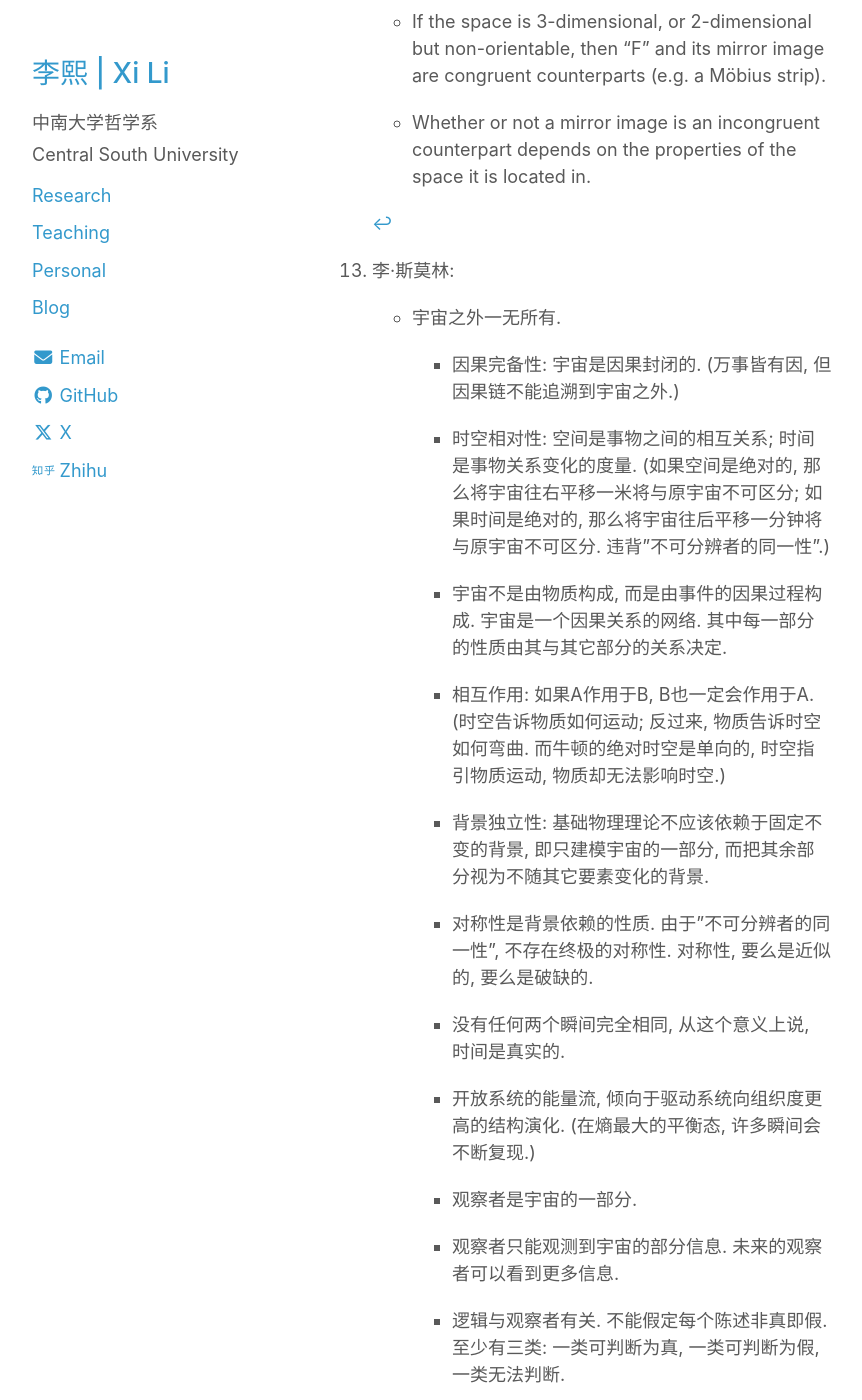
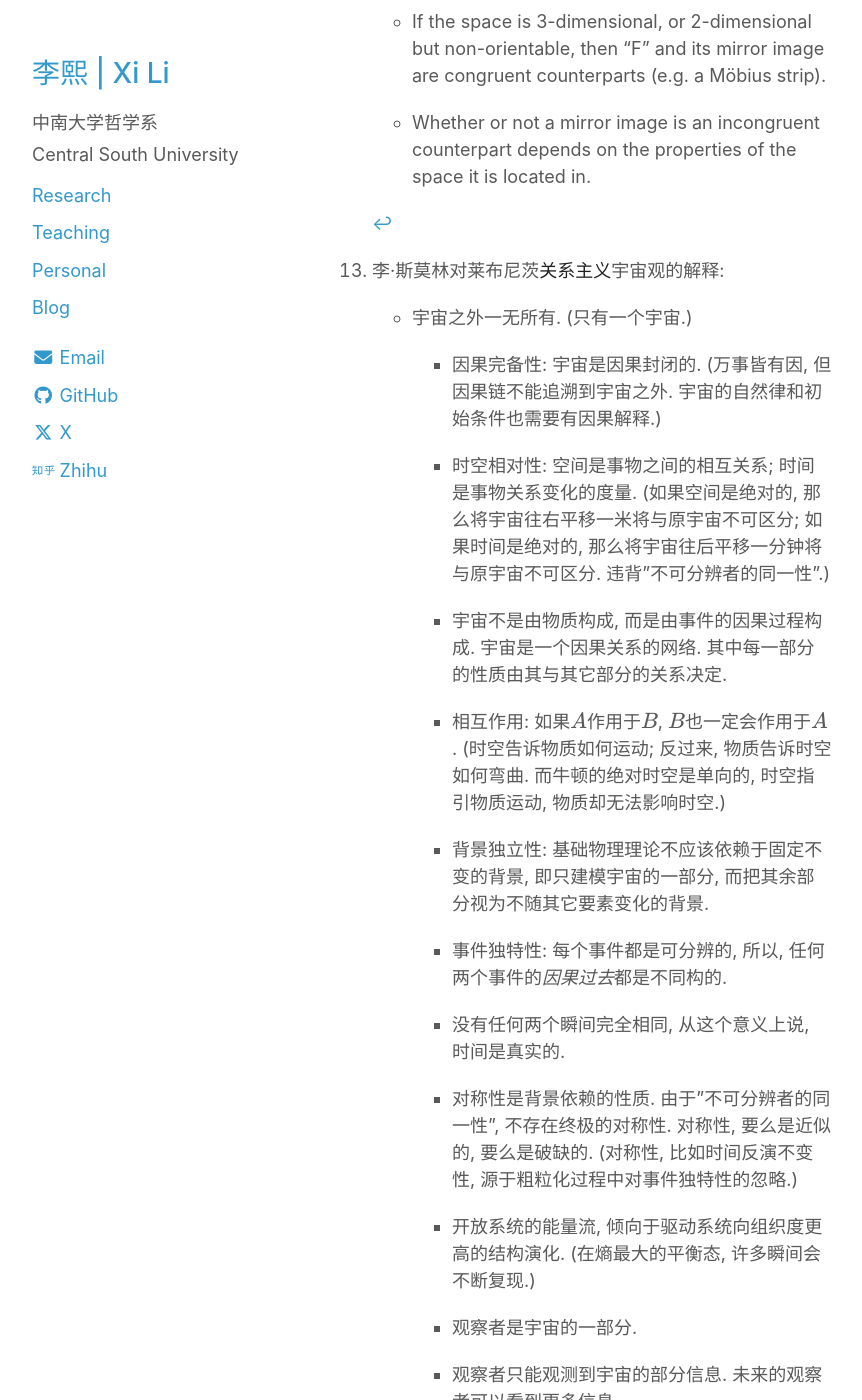
Before and after one commit to rickylixi/rickylixi.github.io, a Jekyll site: the page built from _posts/2025-10-08-leibniz-quotes.md, in a window 1280 px wide and 1400 px high, scrolled down 54663 px. Shown: the whole window, without its empty margins (26-888 px from the left). Built offline with Jekyll 4.4.1, drawn with Linux system fonts in a browser that asks for light colours; comment, search, counter and statistics services are not loaded.

Commit message:
Update 2025-10-08-leibniz-quotes.md

```diff
--- a/_posts/2025-10-08-leibniz-quotes.md
+++ b/_posts/2025-10-08-leibniz-quotes.md
@@ -2112,44 +2112,31 @@ division of the parts to infinity.
     -   Whether or not a mirror image is an incongruent counterpart
         depends on the properties of the space it is located in.
 
-[^13]: 李·斯莫林:
-
-    -   宇宙之外一无所有.
-
-        -   因果完备性: 宇宙是因果封闭的. (万事皆有因,
-            但因果链不能追溯到宇宙之外.)
-
-        -   时空相对性: 空间是事物之间的相互关系;
-            时间是事物关系变化的度量. (如果空间是绝对的,
-            那么将宇宙往右平移一米将与原宇宙不可区分; 如果时间是绝对的,
-            那么将宇宙往后平移一分钟将与原宇宙不可区分.
-            违背"不可分辨者的同一性".)
-
-        -   宇宙不是由物质构成, 而是由事件的因果过程构成.
-            宇宙是一个因果关系的网络.
-            其中每一部分的性质由其与其它部分的关系决定.
-
-        -   相互作用: 如果A作用于B, B也一定会作用于A.
-            (时空告诉物质如何运动; 反过来, 物质告诉时空如何弯曲.
-            而牛顿的绝对时空是单向的, 时空指引物质运动,
-            物质却无法影响时空.)
-
-        -   背景独立性: 基础物理理论不应该依赖于固定不变的背景,
-            即只建模宇宙的一部分,
-            而把其余部分视为不随其它要素变化的背景.
-
-        -   对称性是背景依赖的性质. 由于"不可分辨者的同一性",
-            不存在终极的对称性. 对称性, 要么是近似的, 要么是破缺的.
+[^13]: 李·斯莫林对莱布尼茨**关系主义**宇宙观的解释:
+
+    -   宇宙之外一无所有. (只有一个宇宙.)
+
+        -   因果完备性: 宇宙是因果封闭的. (万事皆有因, 但因果链不能追溯到宇宙之外. 宇宙的自然律和初始条件也需要有因果解释.)
+
+        -   时空相对性: 空间是事物之间的相互关系; 时间是事物关系变化的度量. (如果空间是绝对的, 那么将宇宙往右平移一米将与原宇宙不可区分; 如果时间是绝对的, 那么将宇宙往后平移一分钟将与原宇宙不可区分. 违背"不可分辨者的同一性".)
+
+        -   宇宙不是由物质构成, 而是由事件的因果过程构成. 宇宙是一个因果关系的网络. 其中每一部分的性质由其与其它部分的关系决定.
+
+        -   相互作用: 如果$A$作用于$B$, $B$也一定会作用于$A$. (时空告诉物质如何运动; 反过来, 物质告诉时空如何弯曲. 而牛顿的绝对时空是单向的, 时空指引物质运动, 物质却无法影响时空.)
+
+        -   背景独立性: 基础物理理论不应该依赖于固定不变的背景, 即只建模宇宙的一部分, 而把其余部分视为不随其它要素变化的背景.
+
+        -   事件独特性: 每个事件都是可分辨的, 所以, 任何两个事件的*因果过去*都是不同构的.
 
         -   没有任何两个瞬间完全相同, 从这个意义上说, 时间是真实的.
 
-        -   开放系统的能量流, 倾向于驱动系统向组织度更高的结构演化.
-            (在熵最大的平衡态, 许多瞬间会不断复现.)
+        -   对称性是背景依赖的性质. 由于"不可分辨者的同一性", 不存在终极的对称性. 对称性, 要么是近似的, 要么是破缺的. (对称性, 比如时间反演不变性, 源于粗粒化过程中对事件独特性的忽略.)
+
+        -   开放系统的能量流, 倾向于驱动系统向组织度更高的结构演化. (在熵最大的平衡态, 许多瞬间会不断复现.)
 
         -   观察者是宇宙的一部分.
 
-        -   观察者只能观测到宇宙的部分信息.
-            未来的观察者可以看到更多信息.
+        -   观察者只能观测到宇宙的部分信息. 未来的观察者可以看到更多信息.
 
         -   逻辑与观察者有关. 不能假定每个陈述非真即假. 至少有三类:
             一类可判断为真, 一类可判断为假, 一类无法判断.
```
